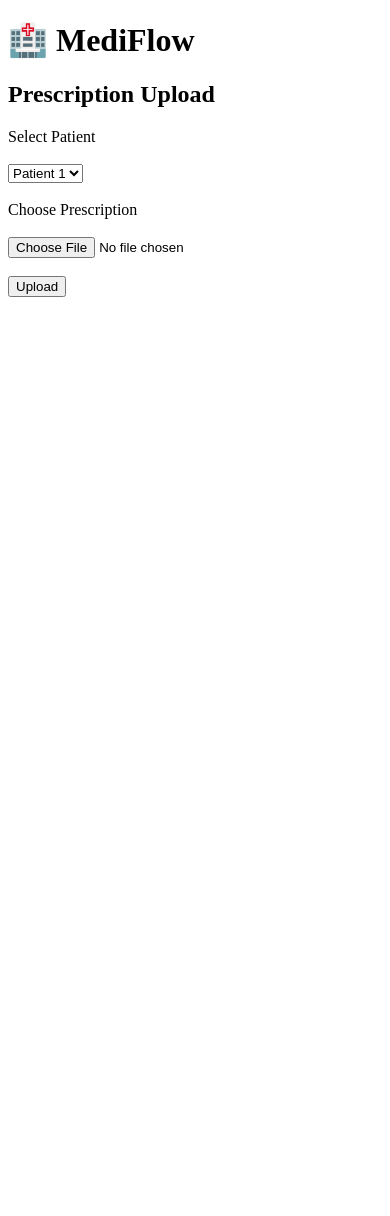
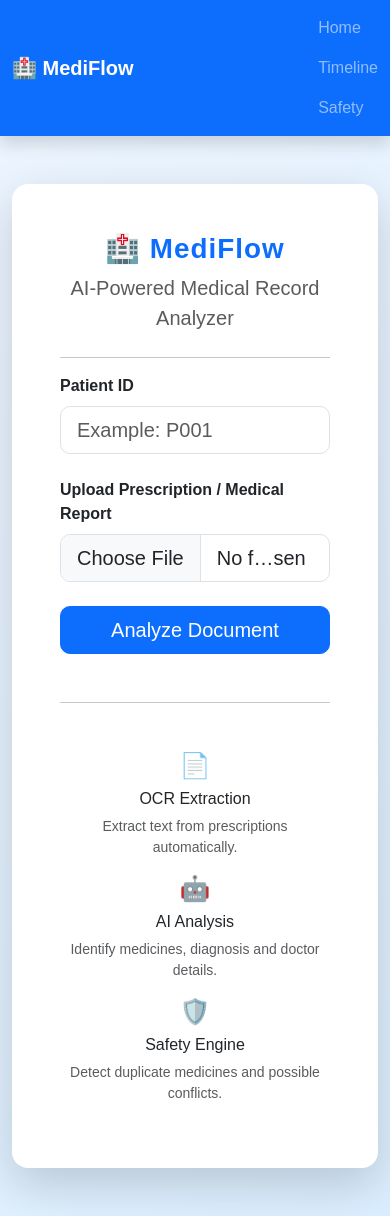
Before and after one commit to harinisharma-t/MediFlow, a Flask app: page / in a window 390 px wide. Before the commit the page ends 297 px from the top, so only its background shows below. Run offline with Flask 3, Linux system fonts and the light colour scheme.

Commit message:
Day 2: Professional UI improvements

```diff
--- a/app.py
+++ b/app.py
@@ -18,7 +18,8 @@ from services.safety_service import (
 from database.db import (
     create_database,
     save_document,
-    save_flag
+    save_flag,
+    get_flags
 )
 
 app = Flask(__name__)
@@ -97,11 +98,16 @@ def patient_timeline(patient_id):
 
 
 @app.route("/timeline-json/<patient_id>")
-def patient_timeline_json(patient_id):
+@app.route("/safety/<patient_id>")
+def safety_dashboard(patient_id):
 
-    timeline = get_patient_timeline(patient_id)
+    flags = get_flags(patient_id)
 
-    return jsonify(timeline)
+    return render_template(
+        "safety.html",
+        patient_id=patient_id,
+        flags=flags
+    )
 
 
 if __name__ == "__main__":
--- a/database/db.py
+++ b/database/db.py
@@ -144,6 +144,32 @@ def save_flag(patient_id, document_id, flag_type, message):
     connection.close()
 
     print("Flag saved successfully.")
+def get_flags(patient_id):
+
+    connection = get_connection()
+    cursor = connection.cursor()
+
+    cursor.execute("""
+    SELECT flag_type, message
+    FROM flags
+    WHERE patient_id = ?
+    ORDER BY id DESC
+    """, (patient_id,))
+
+    rows = cursor.fetchall()
+
+    connection.close()
+
+    flags = []
+
+    for row in rows:
+
+        flags.append({
+            "flag_type": row[0],
+            "message": row[1]
+        })
+
+    return flags
 
 
 def view_documents():
--- a/static/style.css
+++ b/static/style.css
@@ -0,0 +1,24 @@
+body{
+    background: linear-gradient(135deg,#eef6ff,#dbeeff);
+    font-family: Arial, Helvetica, sans-serif;
+}
+
+.card{
+    transition:0.3s;
+}
+
+.card:hover{
+    transform:translateY(-5px);
+}
+
+.btn-primary{
+    border-radius:10px;
+}
+
+.form-control{
+    border-radius:10px;
+}
+
+h1{
+    letter-spacing:1px;
+}
--- /dev/null
+++ b/templates/navbar.html
@@ -0,0 +1,27 @@
+<nav class="navbar navbar-expand-lg navbar-dark bg-primary shadow">
+
+    <div class="container">
+
+        <a class="navbar-brand fw-bold" href="/">
+            🏥 MediFlow
+        </a>
+
+        <div class="navbar-nav ms-auto">
+
+            <a class="nav-link" href="/">
+                Home
+            </a>
+
+            <a class="nav-link" href="#">
+                Timeline
+            </a>
+
+            <a class="nav-link" href="#">
+                Safety
+            </a>
+
+        </div>
+
+    </div>
+
+</nav>
--- a/templates/upload.html
+++ b/templates/upload.html
@@ -1,55 +1,128 @@
 <!DOCTYPE html>
-<html>
+<html lang="en">
 
 <head>
+
+    <meta charset="UTF-8">
+    <meta name="viewport" content="width=device-width, initial-scale=1.0">
+
     <title>MediFlow</title>
+
+    <link href="https://cdn.jsdelivr.net/npm/bootstrap@5.3.7/dist/css/bootstrap.min.css" rel="stylesheet">
+    <link rel="stylesheet" href="{{ url_for('static', filename='style.css') }}">
+
 </head>
 
 <body>
 
-    <h1>🏥 MediFlow</h1>
+{% include 'navbar.html' %}
 
-    <h2>Prescription Upload</h2>
+<div class="container py-5">
 
-    <form action="/upload" method="POST" enctype="multipart/form-data">
+    <div class="row justify-content-center">
 
-        <label>Select Patient</label>
+        <div class="col-lg-8">
 
-        <br><br>
+            <div class="card shadow-lg border-0 rounded-4">
 
-        <select name="patient">
+                <div class="card-body p-5">
 
-            <option value="patient1">
-                Patient 1
-            </option>
+                    <h1 class="text-center text-primary fw-bold">
+                        🏥 MediFlow
+                    </h1>
 
-            <option value="patient2">
-                Patient 2
-            </option>
+                    <p class="text-center text-muted fs-5 mb-4">
+                        AI-Powered Medical Record Analyzer
+                    </p>
 
-        </select>
+                    <hr>
 
-        <br><br>
+                    <form action="/upload" method="POST" enctype="multipart/form-data">
 
-        <label>Choose Prescription</label>
+                        <div class="mb-4">
 
-        <br><br>
+                            <label class="form-label fw-semibold">
+                                Patient ID
+                            </label>
 
-        <input
-            type="file"
-            name="document"
-            accept=".pdf,.png,.jpg,.jpeg"
-            required>
+                            <input
+                                type="text"
+                                class="form-control form-control-lg"
+                                name="patient"
+                                placeholder="Example: P001"
+                                required>
 
-        <br><br>
+                        </div>
 
-        <button type="submit">
+                        <div class="mb-4">
 
-            Upload
+                            <label class="form-label fw-semibold">
+                                Upload Prescription / Medical Report
+                            </label>
 
-        </button>
+                            <input
+                                type="file"
+                                class="form-control form-control-lg"
+                                name="document"
+                                required>
 
-    </form>
+                        </div>
+
+                        <button
+                            class="btn btn-primary btn-lg w-100"
+                            type="submit">
+
+                            Analyze Document
+
+                        </button>
+
+                    </form>
+
+                    <hr class="my-5">
+
+                    <div class="row text-center">
+
+                        <div class="col-md-4">
+
+                            <h2>📄</h2>
+                            <h6>OCR Extraction</h6>
+                            <p class="text-muted small">
+                                Extract text from prescriptions automatically.
+                            </p>
+
+                        </div>
+
+                        <div class="col-md-4">
+
+                            <h2>🤖</h2>
+                            <h6>AI Analysis</h6>
+                            <p class="text-muted small">
+                                Identify medicines, diagnosis and doctor details.
+                            </p>
+
+                        </div>
+
+                        <div class="col-md-4">
+
+                            <h2>🛡️</h2>
+                            <h6>Safety Engine</h6>
+                            <p class="text-muted small">
+                                Detect duplicate medicines and possible conflicts.
+                            </p>
+
+                        </div>
+
+                    </div>
+
+                </div>
+
+            </div>
+
+        </div>
+
+    </div>
+
+</div>
 
 </body>
 
```
Also changed, not shown: templates/result.html (+65 -31 lines), templates/safety.html (added, +128 -0 lines), templates/timeline.html (+107 -21 lines), assets/home-page.png (added), 2 other files.
